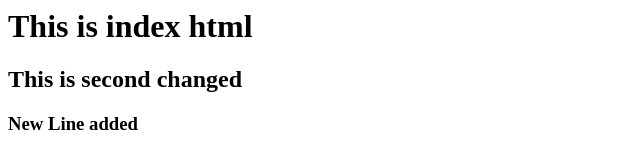
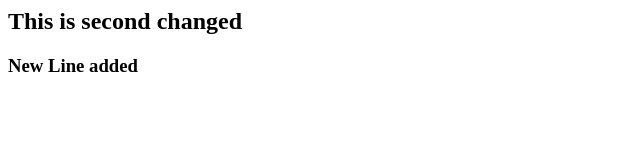
Before and after one commit to riazstartup/Git_HAZZA, a plain HTML site: page index.html in a window 1280 px wide. Shown: the whole page, without its empty margins (0-640 px from the left). Drawn offline with Linux system fonts and the light colour scheme.

Commit message:
line removed

```diff
--- a/index.html
+++ b/index.html
@@ -1,4 +1,4 @@
-<h1> This is index html</h1>
+
 
 <h2> This is second changed </h2>
 
```
